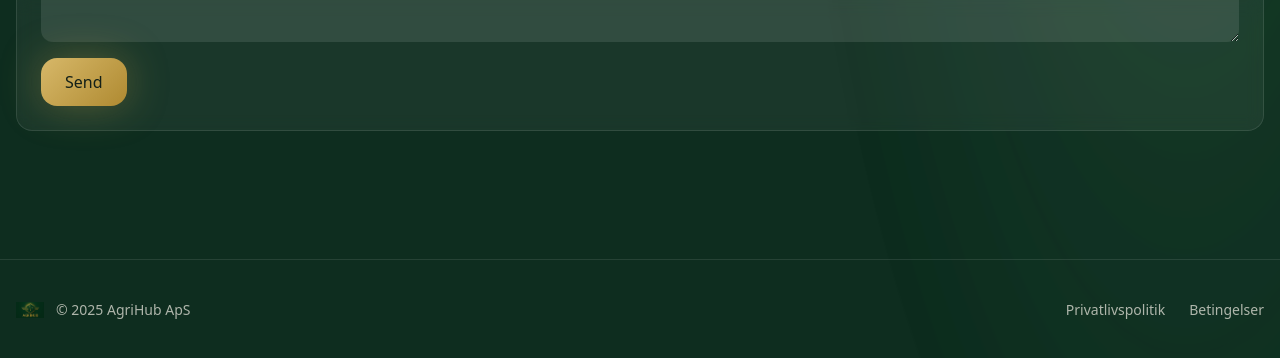
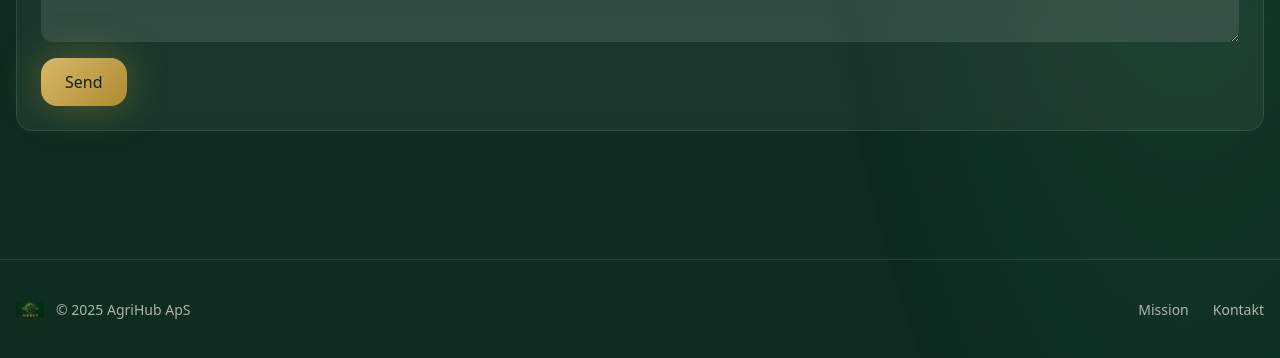
Before and after one commit to Agrihubaps/agri, a Next.js app: page / in a window 1280 px wide. Shown: the part 4164-4522 px from the top of the page. Built offline with nearby package versions, Linux system fonts and the light colour scheme; no server answers.

Commit message:
Update layout.tsx

```diff
--- a/app/layout.tsx
+++ b/app/layout.tsx
@@ -1,25 +1,19 @@
 import './globals.css'
 import type { Metadata } from 'next'
-import { LocaleProvider } from '@/components/LocaleProvider'
-import Header from '@/components/Header'
+import { LocaleProvider } from '../components/LocaleProvider'
+import Header from '../components/Header'
 
 export const metadata: Metadata = {
-  metadataBase: new URL(process.env.NEXT_PUBLIC_SITE_URL || 'https://agrihub.example.com'),
   title: 'AgriHub ApS — Digitalt økosystem for landbruget',
   description: 'AgriHub samler landmænd, virksomheder og rekruttering i ét digitalt økosystem. Marketplace, HR og Community for Norden.',
   openGraph: {
     title: 'AgriHub ApS',
     description: 'Skandinaviens digitale agro-økosystem: marketplace, HR og community — alt ét sted.',
     images: ['/og.jpg'],
-    type: 'website'
+    type: 'website',
   },
-  twitter: {
-    card: 'summary_large_image',
-    title: 'AgriHub ApS',
-    description: 'Digitalt agro-økosystem for Norden',
-    images: ['/og.jpg']
-  },
-  icons: [{ rel: 'icon', url: '/logo.png' }]
+  twitter: { card: 'summary_large_image', title: 'AgriHub ApS', description: 'Digitalt agro-økosystem for Norden', images: ['/og.jpg'] },
+  icons: [{ rel: 'icon', url: '/logo.png' }],
 }
 
 export default function RootLayout({ children }: { children: React.ReactNode }) {
@@ -37,8 +31,8 @@ export default function RootLayout({ children }: { children: React.ReactNode })
                   <span>© {new Date().getFullYear()} AgriHub ApS</span>
                 </div>
                 <div className="space-x-6">
-                  <a href="#">Privatlivspolitik</a>
-                  <a href="#">Betingelser</a>
+                  <a href="#mission">Mission</a>
+                  <a href="#contact">Kontakt</a>
                 </div>
               </div>
             </div>
```
